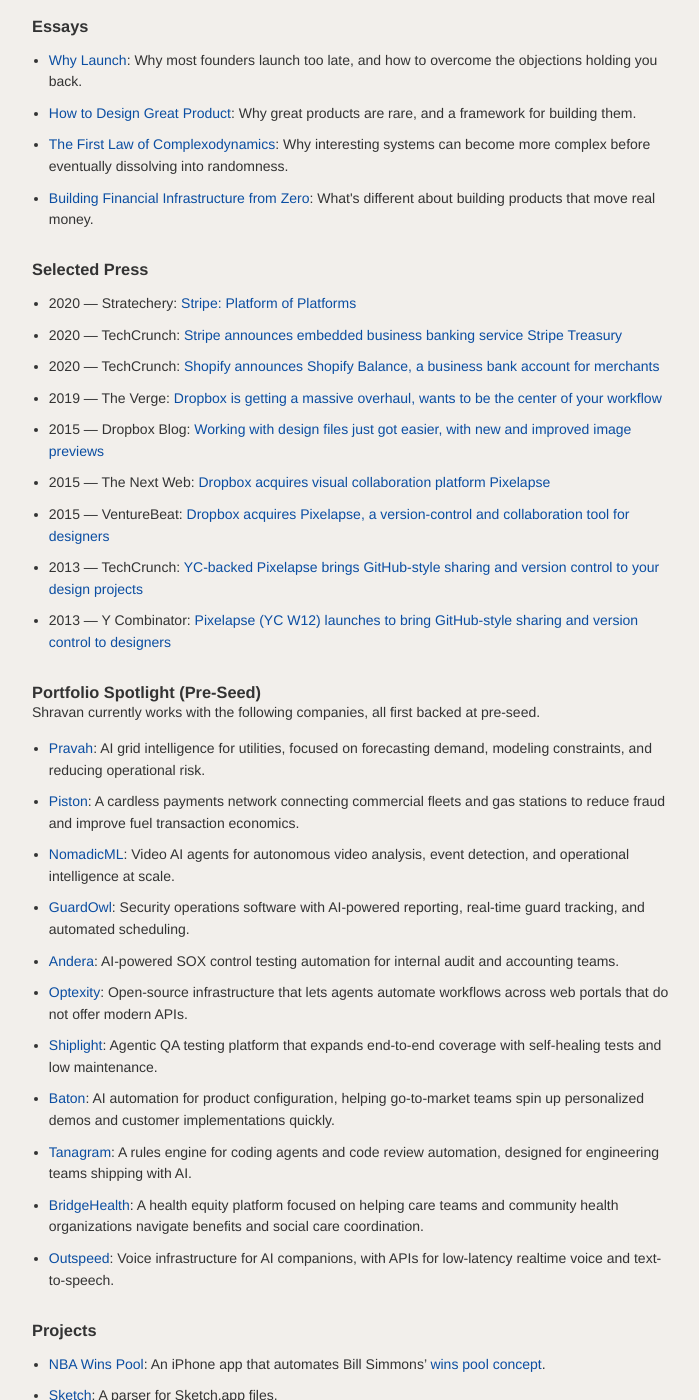
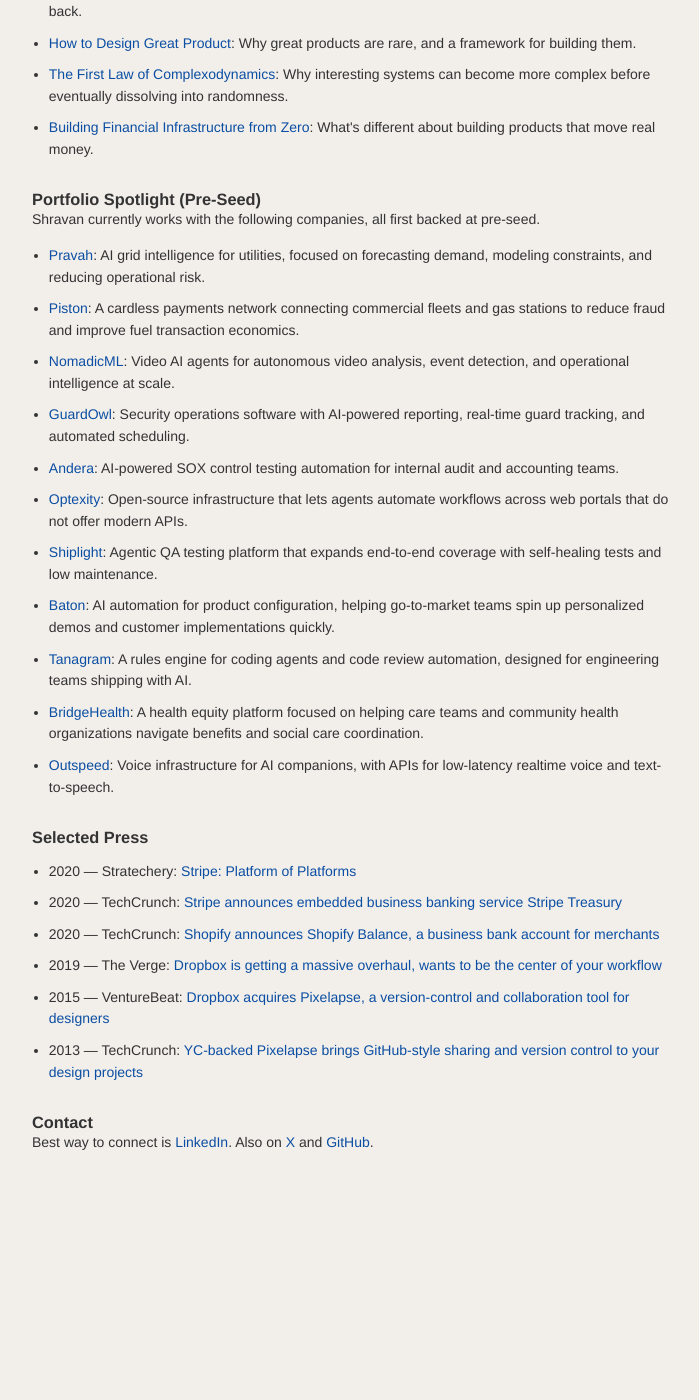
Before and after one commit to shrredd/shrredd.github.io, a Jekyll site: the page built from index.html, in a window 1280 px wide and 1400 px high, scrolled down 513 px. Shown: the whole window, without its empty margins (334-1033 px from the left). Built offline with Jekyll 4.4.1, drawn with Linux system fonts in a browser that asks for light colours; after the commit the page ends 1720 px from its top, so only the background shows below that; some of the changed text lies outside the part shown.

Commit message:
Update index.html
Update index.html

Update index.html

Update index.html

```diff
--- a/index.html
+++ b/index.html
@@ -113,16 +113,9 @@
     </p>
 
     <p data-nosnippet>
-      Shravan grew up between the Bay Area and Hyderabad. He studied CS and Economics at Stanford, earned his
-      Master&rsquo;s in Management Science &amp; Engineering (MS&amp;E), and holds multiple patents.
-    </p>
-
-    <h3>Online</h3>
-    <p class="notop">
-      Shravan is <b>shravan</b> on <a href="https://instagram.com/shravan">Instagram</a>, <b>shravangreddy</b> on <a
-        href="https://twitter.com/shravangreddy">X (Twitter)</a>, and <b>shrredd</b> on <a
-        href="https://github.com/shrredd">GitHub</a>, <a href="https://www.linkedin.com/in/shrredd/">LinkedIn</a>,
-      and <a href="https://www.facebook.com/shrredd">Facebook</a>.
+      Shravan grew up between the Bay Area and Hyderabad. He completed his BS in CS and Economics and
+      Master&rsquo;s in Management Science &amp; Engineering (MS&amp;E) at Stanford, graduating
+      <a href="https://www.tbp.org/">Tau Beta Pi</a> at age 20. He holds <a href="https://patents.google.com/patent/US10893081B2/en">multiple</a> <a href="https://patents.google.com/patent/US11170345B2/en">patents</a>.
     </p>
 
     <h3>Essays</h3>
@@ -135,44 +128,6 @@
         Why interesting systems can become more complex before eventually dissolving into randomness.</li>
       <li><a href="/financial-infrastructure/">Building Financial Infrastructure from Zero</a>:
         What's different about building products that move real money.</li>
-    </ul>
-
-    <h3>Selected Press</h3>
-    <ul>
-      <li>2020 &mdash; Stratechery: <a
-          href="https://stratechery.com/2020/stripe-platform-of-platforms/">
-          Stripe: Platform of Platforms
-        </a></li>
-      <li>2020 &mdash; TechCrunch: <a
-          href="https://techcrunch.com/2020/12/03/stripe-announces-embedded-business-banking-service-stripe-treasury/">
-          Stripe announces embedded business banking service Stripe Treasury
-        </a></li>
-      <li>2020 &mdash; TechCrunch: <a
-          href="https://techcrunch.com/2020/05/20/shopify-balance/">
-          Shopify announces Shopify Balance, a business bank account for merchants
-        </a></li>
-      <li>2019 &mdash; The Verge: <a
-          href="https://www.theverge.com/2019/6/11/18661673/new-dropbox-desktop-app-google-docs-slack-atlassian">
-          Dropbox is getting a massive overhaul, wants to be the center of your workflow
-        </a></li>
-      <li>2015 &mdash; Dropbox Blog: <a href="https://blog.dropbox.com/topics/product/new-improved-image-previews">
-          Working with design files just got easier, with new and improved image previews
-        </a></li>
-      <li>2015 &mdash; The Next Web: <a
-          href="https://thenextweb.com/insider/2015/01/27/dropbox-acquires-visual-collaboration-platform-pixelapse/feed/">
-          Dropbox acquires visual collaboration platform Pixelapse
-        </a></li>
-      <li>2015 &mdash; VentureBeat: <a
-          href="https://venturebeat.com/2015/01/26/dropbox-acquires-pixelapse-a-version-control-and-collaboration-tool-for-designers/">
-          Dropbox acquires Pixelapse, a version-control and collaboration tool for designers
-        </a></li>
-      <li>2013 &mdash; TechCrunch: <a
-          href="https://techcrunch.com/2013/02/13/yc-backed-pixelapse-brings-github-style-sharing-version-control-to-your-design-projects/">
-          YC-backed Pixelapse brings GitHub-style sharing and version control to your design projects
-        </a></li>
-      <li>2013 &mdash; Y Combinator: <a href="https://blog.ycombinator.com/pixelapse-yc-w12-launches-to-bring-github-sty/">
-          Pixelapse (YC W12) launches to bring GitHub-style sharing and version control to designers
-        </a></li>
     </ul>
 
     <h3>Portfolio Spotlight (Pre-Seed)</h3>
@@ -209,26 +164,39 @@
         Voice infrastructure for AI companions, with APIs for low-latency realtime voice and text-to-speech.</li>
     </ul>
 
-    <h3>Projects</h3>
+    <h3>Selected Press</h3>
     <ul>
-      <li><a href="https://github.com/shrredd/nba-wins-pool">NBA Wins Pool</a>:
-        An iPhone app that automates Bill Simmons&rsquo;
-        <a href="https://grantland.com/the-triangle/you-should-have-an-nfl-wins-pool/">wins pool concept</a>.
-      </li>
-      <li><a href="https://github.com/shrredd/sketch">Sketch</a>:
-        A parser for Sketch.app files.
-      </li>
-      <li><a href="https://www.youtube.com/watch?v=-Vn4Y0W3i5k">Hood! mobile application</a>:
-        Built for CS 147 (Introduction to Human-Computer Interaction).
-      </li>
-      <li><a href="https://github.com/shrredd/TodayScreen">TodayScreen</a>:
-        iOS widgets before they were natively supported.
-      </li>
+      <li>2020 &mdash; Stratechery: <a
+          href="https://stratechery.com/2020/stripe-platform-of-platforms/">
+          Stripe: Platform of Platforms
+        </a></li>
+      <li>2020 &mdash; TechCrunch: <a
+          href="https://techcrunch.com/2020/12/03/stripe-announces-embedded-business-banking-service-stripe-treasury/">
+          Stripe announces embedded business banking service Stripe Treasury
+        </a></li>
+      <li>2020 &mdash; TechCrunch: <a
+          href="https://techcrunch.com/2020/05/20/shopify-balance/">
+          Shopify announces Shopify Balance, a business bank account for merchants
+        </a></li>
+      <li>2019 &mdash; The Verge: <a
+          href="https://www.theverge.com/2019/6/11/18661673/new-dropbox-desktop-app-google-docs-slack-atlassian">
+          Dropbox is getting a massive overhaul, wants to be the center of your workflow
+        </a></li>
+      <li>2015 &mdash; VentureBeat: <a
+          href="https://venturebeat.com/2015/01/26/dropbox-acquires-pixelapse-a-version-control-and-collaboration-tool-for-designers/">
+          Dropbox acquires Pixelapse, a version-control and collaboration tool for designers
+        </a></li>
+      <li>2013 &mdash; TechCrunch: <a
+          href="https://techcrunch.com/2013/02/13/yc-backed-pixelapse-brings-github-style-sharing-version-control-to-your-design-projects/">
+          YC-backed Pixelapse brings GitHub-style sharing and version control to your design projects
+        </a></li>
     </ul>
 
     <h3>Contact</h3>
     <p class="notop">
       Best way to connect is <a href="https://www.linkedin.com/in/shrredd/">LinkedIn</a>.
+      Also on <a href="https://twitter.com/shravangreddy">X</a> and
+      <a href="https://github.com/shrredd">GitHub</a>.
     </p>
     </main>
   </div>
```
